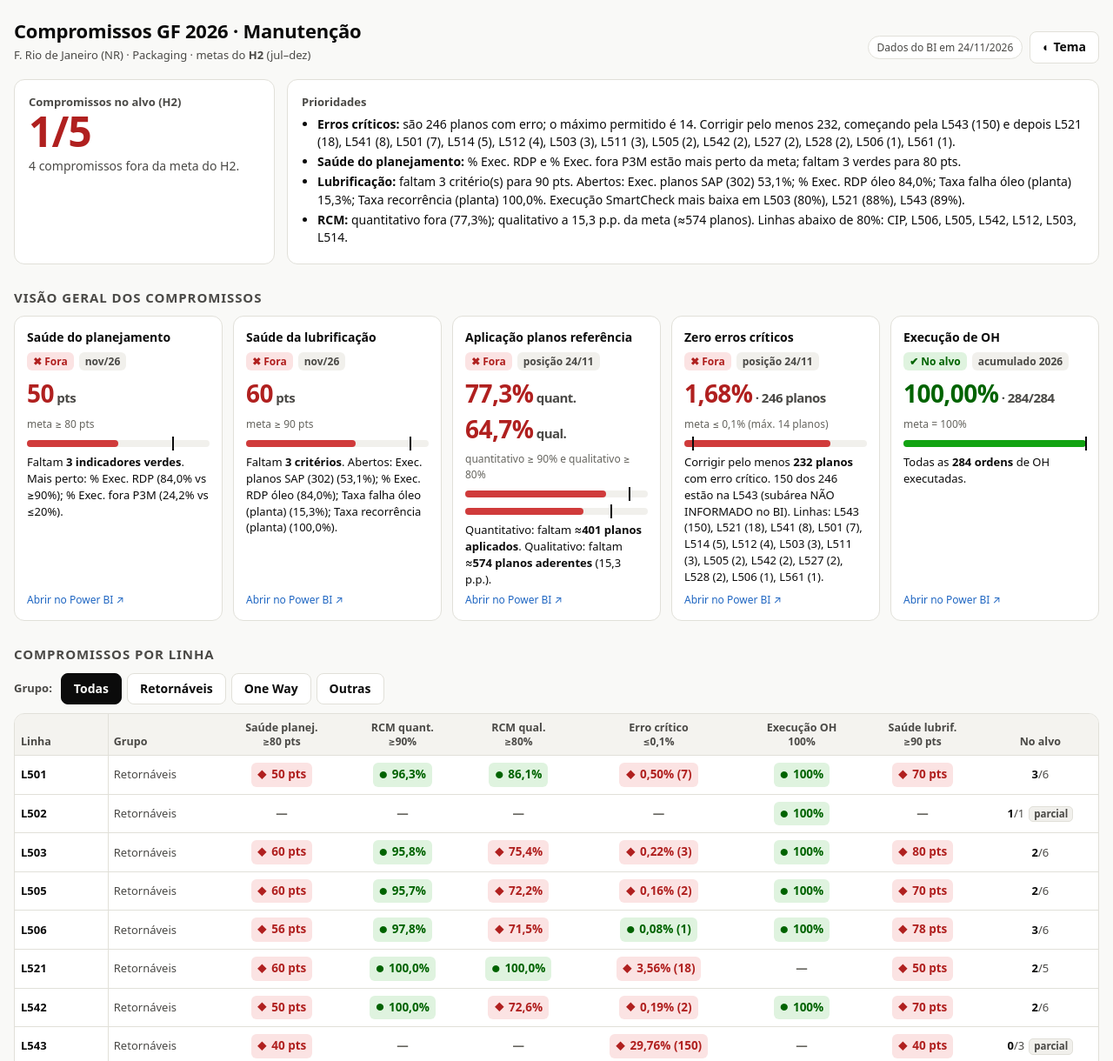
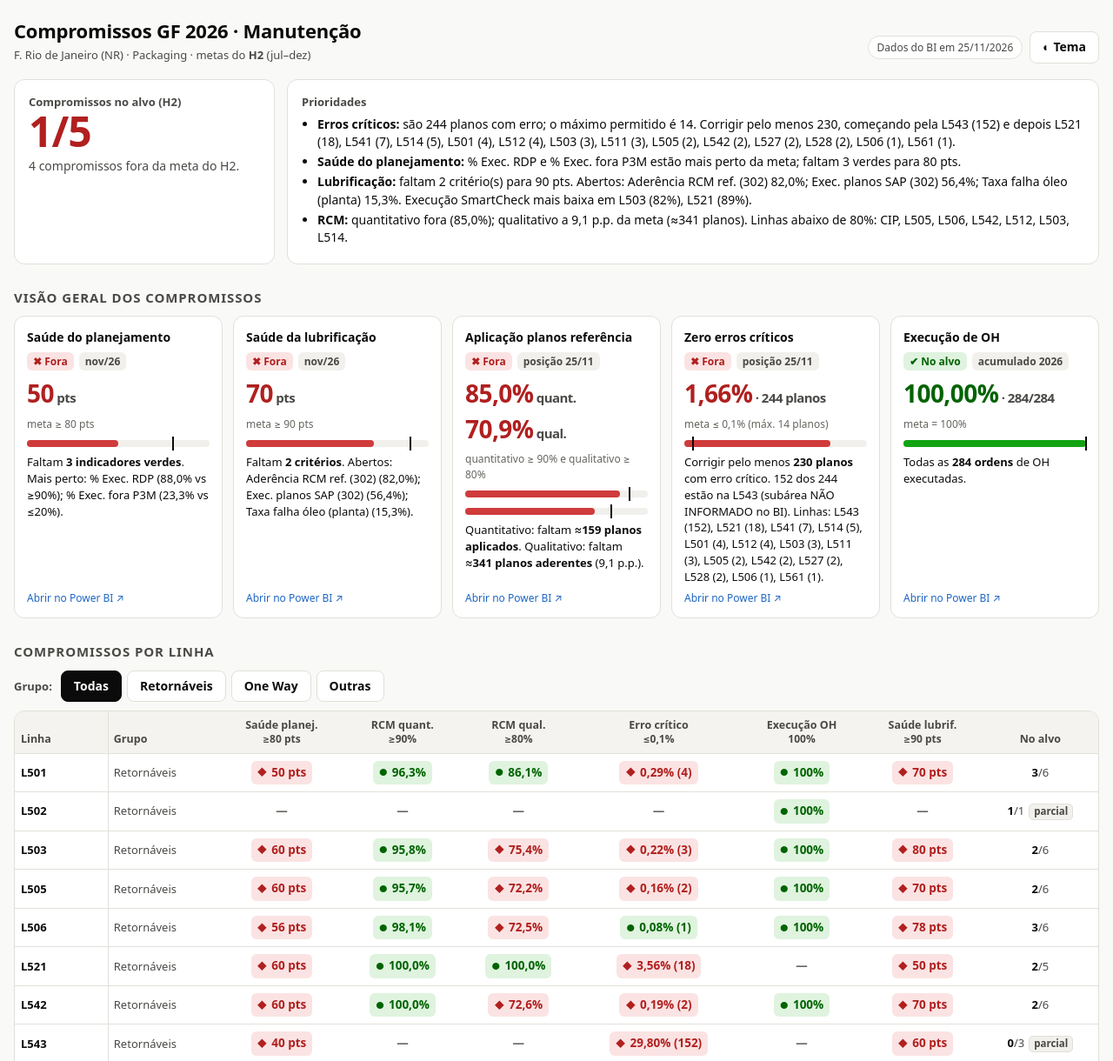
Before and after one commit to Gestao-manutencao/gestao-manutencao.github.io, a plain HTML site: page compromisso-gf/index.html in a window 1280 px wide. Shown: the top 1220 px of the page at 87% size. Drawn offline with Linux system fonts and the light colour scheme.

Commit message:
Atualiza compromisso-gf 25/11/2026

```diff
--- a/compromisso-gf/index.html
+++ b/compromisso-gf/index.html
@@ -183,7 +183,7 @@ footer{margin-top:32px;font-size:12px;color:var(--ink3)}
    DADOS — atualizar este bloco a cada rodada de coleta
    ============================================================ */
 const DATA = {
-  ref: "24/11/2026", refRcm: "24/11",
+  ref: "25/11/2026", refRcm: "25/11",
   periodo: "H2",
   linhas: {
     // grupo: Retornáveis / One Way / Outras
@@ -206,51 +206,51 @@ const DATA = {
       {k:"col",  n:"% Coletas preditivas",     op:">=", m:90, u:"%"},
       {k:"rdp",  n:"% Exec. RDP",              op:">=", m:90, u:"%"}
     ],
-    planta:[72.6, 43.8, 97.3, 1.1, 24.2, 57.4, 22.6, 97.7, 94.2, 84.0],
+    planta:[74.0, 47.8, 97.4, 1.1, 23.3, 62.5, 22.9, 97.7, 94.2, 88.0],
     linhas:{
-      L501:[59.0, 46.2, 98.0, 1.0, 33.4, 65.2, 34.8, 100.0, 90.0, 100.0],
-      L503:[33.3, 37.5, 97.7, 2.5, 17.2, 33.8, 0.0, 100.0, 90.3, 100.0],
-      L505:[73.3, 28.6, 97.2, 1.4, 12.0, 50.2, 30.0, 94.1, 93.6, 75.0],
-      L506:[64.1, 45.5, 98.4, 1.6, 19.1, 64.9, 23.5, 100.0, 100.0, null],
-      L511:[74.2, 40.0, 95.2, 1.4, 31.3, 57.7, 20.0, 100.0, 100.0, 100.0],
-      L512:[70.8, 57.1, 96.2, 1.0, 11.4, 63.3, 0.0, 75.0, 94.2, 100.0],
-      L514:[88.9, 17.6, 97.9, 0.2, 24.4, 56.5, 0.0, 100.0, 100.0, null],
-      L521:[78.6, 75.0, 97.3, 0.3, 45.8, 53.8, 0.0, 100.0, 100.0, 0.0],
-      L527:[76.7, 35.7, 97.5, 0.8, 11.4, 71.5, 50.0, null, 100.0, 66.7],
-      L528:[76.9, 50.0, 98.1, 2.3, 15.8, 61.6, 0.0, 100.0, null, null],
-      L541:[38.5, 50.0, 96.6, 0.7, 17.9, 66.8, 11.8, 100.0, 97.9, 100.0],
-      L542:[66.7, 44.4, 98.3, 0.4, 23.2, 70.6, 34.6, 100.0, 98.3, 100.0],
-      L543:[null, null, 98.6, 0.2, 48.9, 65.0, 16.7, null, null, null],
-      L561:[50.0, 30.0, 97.2, 1.0, 40.7, 37.7, 0.0, 100.0, 100.0, 100.0],
-      L562:[50.0, 50.0, 96.4, 0.6, 25.3, 48.7, 0.0, 100.0, 100.0, null],
-      CIP:[null, null, 91.8, 0.5, 62.1, 21.9, null, 100.0, null, null]
+      L501:[61.5, 46.2, 98.1, 1.0, 33.0, 67.1, 29.2, 100.0, 90.0, 100.0],
+      L503:[33.3, 37.5, 97.8, 2.5, 16.8, 34.7, 0.0, 100.0, 90.3, 100.0],
+      L505:[73.3, 28.6, 97.3, 1.3, 12.2, 54.0, 30.0, 94.1, 93.6, 75.0],
+      L506:[64.1, 50.0, 98.5, 1.5, 19.1, 67.7, 20.0, 100.0, 100.0, null],
+      L511:[77.4, 46.7, 95.4, 1.4, 31.3, 58.6, 26.7, 100.0, 100.0, 100.0],
+      L512:[75.0, 57.1, 96.5, 1.0, 11.1, 67.4, 0.0, 75.0, 94.2, 100.0],
+      L514:[92.6, 17.6, 97.9, 0.2, 24.4, 65.2, 0.0, 100.0, 100.0, null],
+      L521:[78.6, 87.5, 97.2, 0.3, 45.8, 53.8, 0.0, 100.0, 100.0, 0.0],
+      L527:[76.7, 50.0, 97.7, 0.8, 10.7, 77.7, 28.6, null, 100.0, 100.0],
+      L528:[76.9, 50.0, 98.2, 2.3, 14.3, 62.9, 0.0, 100.0, null, null],
+      L541:[40.0, 52.5, 96.7, 0.6, 16.9, 67.2, 21.1, 100.0, 97.9, 100.0],
+      L542:[70.0, 50.0, 98.3, 0.3, 23.1, 74.2, 46.2, 100.0, 98.3, 100.0],
+      L543:[null, null, 98.6, 0.2, 50.7, 75.8, 16.7, null, null, null],
+      L561:[50.0, 30.0, 97.3, 1.0, 38.8, 73.5, 0.0, 100.0, 100.0, 100.0],
+      L562:[50.0, 62.5, 96.4, 0.6, 13.3, 59.6, 0.0, 100.0, 100.0, null],
+      CIP:[null, null, 92.1, 0.5, 52.8, 23.4, null, 100.0, null, null]
     }
   },
   // RCM — Supply Analytics Manutenção > Saudabilidade RCM > RCM Aderência (Unidade F. RIO JANEIRO + UG PACKAGING)
   rcm: {
-    planta:{quant:77.3, qual:64.69, nQuant:3156, nQual:3744},
+    planta:{quant:84.97, qual:70.9, nQuant:3156, nQual:3744},
     linhas:{
       L521:[100.0,100.0],
       L542:[100.0,72.63],
-      L562:[98.47,87.07],
-      L561:[97.87,84.21],
-      L506:[97.77,71.46],
+      L562:[98.47,88.79],
+      L506:[98.05,72.52],
+      L561:[97.87,85.79],
       L501:[96.33,86.06],
-      L503:[95.76,75.39],
+      L503:[95.77,75.39],
       L505:[95.72,72.15],
-      L541:[95.27,80.68],
-      L511:[91.83,81.32],
-      L514:[91.51,75.97],
-      L512:[91.15,74.52],
-      CIP:[17.14,14.29]
+      L541:[95.53,80.68],
+      L511:[91.83,80.61],
+      L514:[91.51,75.52],
+      L512:[91.15,74.73],
+      CIP:[24.23,20.1]
     }
   },
   // Erros críticos — Saudabilidade Planos (F. RIO JANEIRO + UG PACKAGING). [planos que funcionam, planos com erro crítico]
   ec: {
-    planta:{total:14681, comErro:246, pct:1.68},
-    linhas:{ L501:[1386,7], L541:[1376,8], L503:[1347,3], L506:[1314,1], L505:[1214,2], L512:[1052,4], L542:[1027,2], L561:[1014,1], L562:[889,0], L514:[881,5], L511:[839,3], L527:[537,2], L521:[488,18], L528:[452,2], L543:[354,150] },
-    naoInformado:[354,150],
-    obs:"150 dos 246 estão na L543 (subárea NÃO INFORMADO no BI)."
+    planta:{total:14688, comErro:244, pct:1.66},
+    linhas:{ L501:[1389,4], L541:[1377,7], L503:[1347,3], L506:[1314,1], L505:[1214,2], L512:[1052,4], L542:[1027,2], L561:[1014,1], L562:[889,0], L514:[881,5], L511:[838,3], L527:[537,2], L521:[488,18], L528:[452,2], L543:[358,152] },
+    naoInformado:[358,152],
+    obs:"152 dos 244 estão na L543 (subárea NÃO INFORMADO no BI)."
   },
   // OH — Visibilidade Overhaul 2026 > Farol Execução (Packaging NR)
   oh: {
@@ -261,18 +261,18 @@ const DATA = {
   },
   // Lubrificação — Confiabilidade SAZ > Dash Lubrificação > Requisitos Mínimos (NR, nov/26)
   lub: {
-    pontos:60,
+    pontos:70,
     itens:[
       {n:"Existe dono para sala", v:"SIM", ok:true, g:"Estratégia"},
       {n:"% Saúde SmartCheck", v:"92,5%", ok:true, g:"Estratégia"},
-      {n:"Aderência RCM referência ≥90%", v:"95,0%", ok:true, g:"Estratégia"},
-      {n:"Saúde planos lubrificação ≥90%", v:"92,3%", ok:true, g:"Estratégia"},
+      {n:"Aderência RCM referência ≥90%", v:"82,0%", ok:false, g:"Estratégia"},
+      {n:"Saúde planos lubrificação ≥90%", v:"92,7%", ok:true, g:"Estratégia"},
       {n:"Taxa coleta óleo ≥90%", v:"100,0%", ok:true, g:"Execução"},
-      {n:"Exec. planos SAP ≥90%", v:"53,1%", ok:false, g:"Execução"},
-      {n:"Exec. lubrificação SmartCheck ≥90%", v:"91,7%", ok:true, g:"Execução"},
-      {n:"% Exec. RDP óleo ≥90%", v:"87,5%", ok:false, g:"Execução"},
+      {n:"Exec. planos SAP ≥90%", v:"56,4%", ok:false, g:"Execução"},
+      {n:"Exec. lubrificação SmartCheck ≥90%", v:"91,9%", ok:true, g:"Execução"},
+      {n:"% Exec. RDP óleo ≥90%", v:"100,0%", ok:true, g:"Execução"},
       {n:"Taxa falha óleo ≤12%", v:"15,3%", ok:false, g:"Resultado"},
-      {n:"Taxa recorrência ≤10%", v:"100,0%", ok:false, g:"Resultado"}
+      {n:"Taxa recorrência ≤10%", v:"0,0%", ok:true, g:"Resultado"}
     ]
   },
   // Lubrificação por linha (nov/26) — 10 critérios. Ordem: dono sala, % saúde SmartCheck, aderência RCM (H302, quant.),
@@ -292,22 +292,22 @@ const DATA = {
       {k:"fal",  n:"Taxa falha óleo (planta)",            op:"<=", m:12, u:"%", g:"Resultado"},
       {k:"rec",  n:"Taxa recorrência (planta)",           op:"<=", m:10, u:"%", g:"Resultado"}
     ],
-    planta:[1, 92.4, 95.0, 92.3, 100.0, 53.1, 91.7, 84.0, 15.3, 100.0],
+    planta:[1, 92.4, 82.0, 92.7, 100.0, 56.4, 91.9, 100.0, 15.3, 0.0],
   linhas:{
-      L501:[1, 97.8, 88.24, 97.14, 90.0, 59.46, 98.15, 100.0, 30.0, 0.0],
-      L503:[1, 92.7, 100.0, 95.64, 90.3, 5.88, 80.0, 100.0, 10.61, 0.0],
+      L501:[1, 97.8, 88.24, 97.14, 90.0, 64.86, 98.14, 100.0, 30.0, 0.0],
+      L503:[1, 92.7, 100.0, 95.64, 90.3, 5.88, 82.0, 100.0, 10.61, 0.0],
       L505:[1, 96.1, 100.0, 99.63, 93.6, 83.33, 92.0, 75.0, 22.73, 0.0],
-      L506:[1, 94.0, 100.0, 92.52, 100.0, 42.86, 97.0, null, 14.47, 0.0],
+      L506:[1, 94.0, 100.0, 92.52, 100.0, 52.38, 97.0, null, 14.47, 0.0],
       L511:[1, 92.8, 100.0, 99.36, 100.0, 41.94, 100.0, 100.0, 16.95, 0.0],
       L512:[1, 92.6, 100.0, 96.46, 94.2, 57.14, 94.0, 100.0, 8.33, 0.0],
       L514:[1, 99.5, 100.0, 96.53, 100.0, 93.75, 100.0, null, 1.56, 0.0],
-      L521:[1, 85.7, 100.0, 100.0, 100.0, 0.0, 88.0, 0.0, 20.83, 0.0],
-      L527:[1, 93.8, null, 90.0, 100.0, 100.0, 100.0, 66.7, 12.68, 100.0],
+      L521:[1, 85.7, 100.0, 100.0, 100.0, 0.0, 89.0, 0.0, 20.83, 0.0],
+      L527:[1, 93.8, null, 90.0, 100.0, 100.0, 100.0, 100.0, 12.68, 100.0],
       L528:[1, 98.9, null, 61.9, null, 66.67, 100.0, null, null, 0.0],
       L541:[1, 93.25, 94.74, 98.04, 97.9, 85.71, 95.13, 100.0, 35.71, 0.0],
       L542:[1, 92.8, 100.0, 99.59, 98.3, 53.85, 100.0, 100.0, 30.14, 60.0],
-      L543:[1, 67.1, null, 7.14, null, null, 89.0, null, null, 0.0],
-      L561:[1, 96.0, 100.0, 100.0, 100.0, 0.0, 100.0, 100.0, 6.45, 0.0],
+      L543:[1, 67.1, null, 7.14, null, null, 90.0, null, null, 0.0],
+      L561:[1, 96.0, 100.0, 100.0, 100.0, 100.0, 100.0, 100.0, 6.45, 0.0],
       L562:[1, 97.9, 100.0, 100.0, 100.0, 100.0, 96.0, null, 5.0, 0.0],
       CIP:[1, 100.0, null, null, null, null, 100.0, null, null, 0.0]
     },
```
